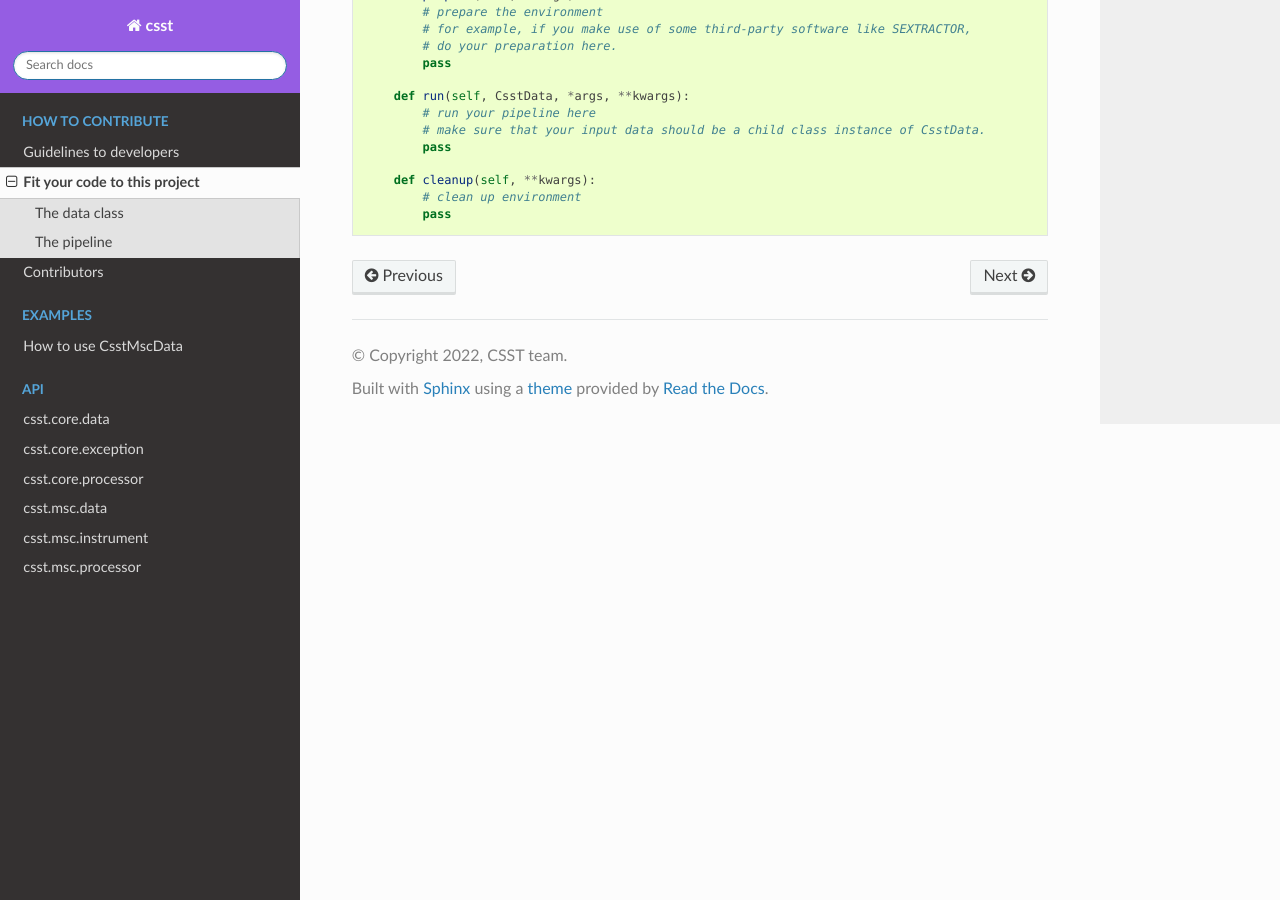
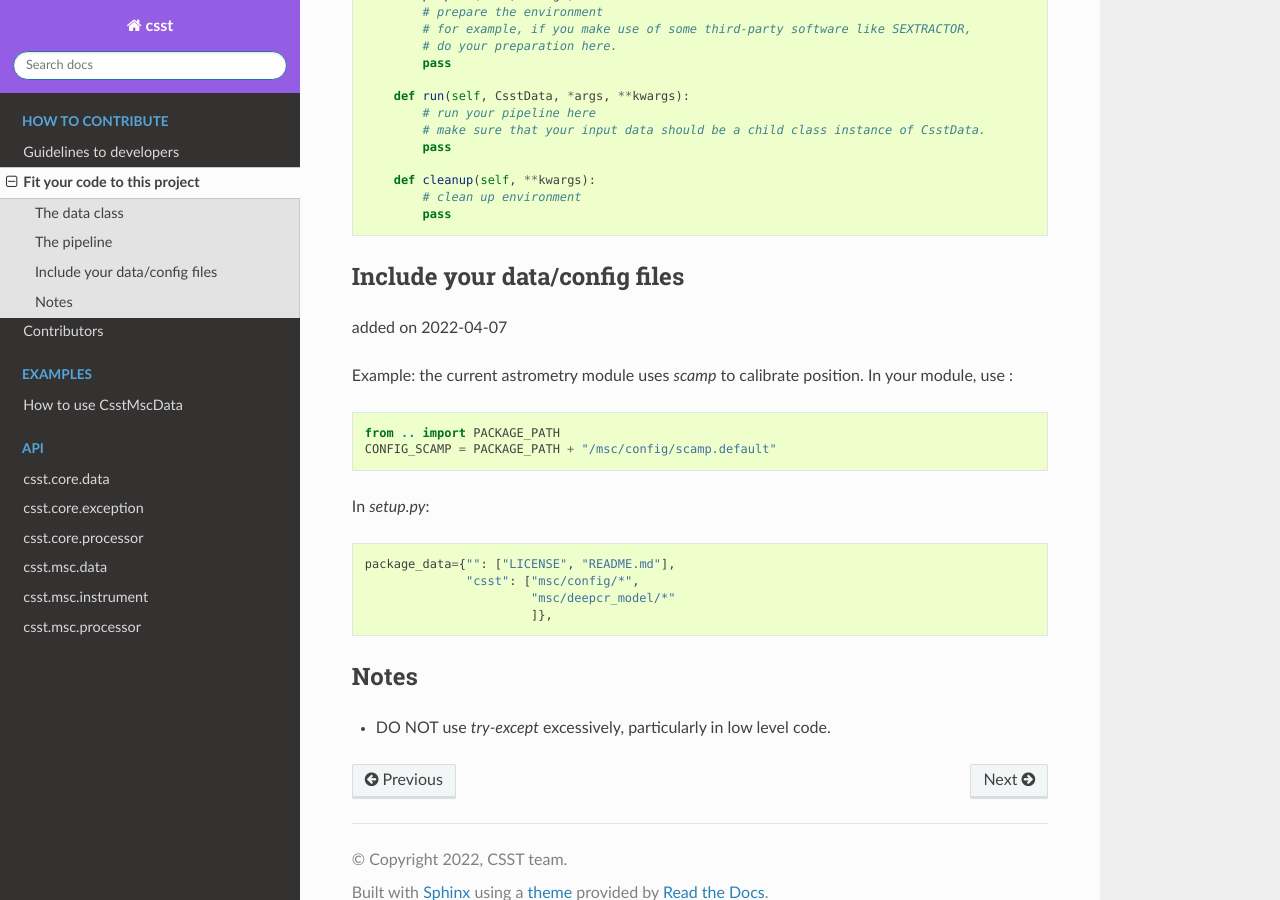
Before and after one commit to csster/csst, a Sphinx documentation site: the page built from doc/source/fit_code.rst, in a window 1280 px wide and 900 px high, scrolled down 743 px. Built offline with Sphinx 7.4.7 and the Read the Docs theme 2.0.0, drawn with Linux system fonts in a browser that asks for light colours.

Commit message:
added how to include data

```diff
--- a/doc/source/fit_code.rst
+++ b/doc/source/fit_code.rst
@@ -49,3 +49,33 @@ A pipeline should have the structure like below. (see csst/)
         def cleanup(self, **kwargs):
             # clean up environment
             pass
+
+
+Include your data/config files
+------------------------------
+
+added on 2022-04-07
+
+Example: the current astrometry module uses `scamp` to calibrate position.
+In your module, use :
+
+.. code-block:: python
+
+    from .. import PACKAGE_PATH
+    CONFIG_SCAMP = PACKAGE_PATH + "/msc/config/scamp.default"
+
+In `setup.py`:
+
+.. code-block:: python
+
+    package_data={"": ["LICENSE", "README.md"],
+                  "csst": ["msc/config/*",
+                           "msc/deepcr_model/*"
+                           ]},
+
+
+
+Notes
+-----
+
+* DO NOT use `try-except` excessively, particularly in low level code.
```
